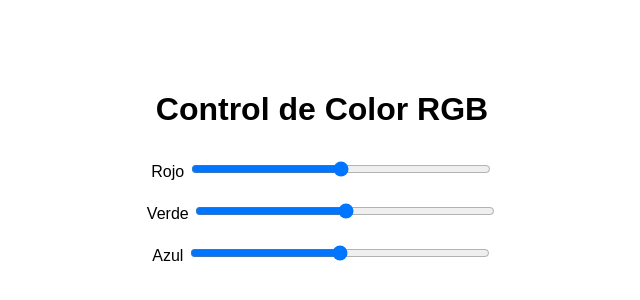
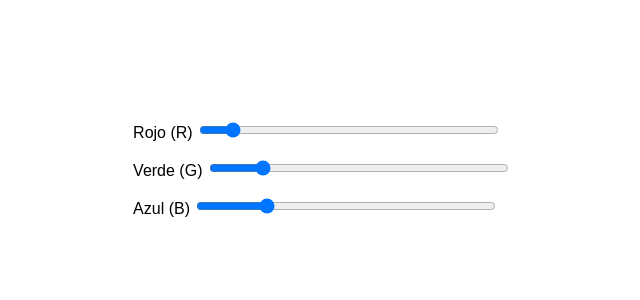
Before and after one commit to Jhony1998-desing/DOM, a plain HTML site: page Index.html in a window 1280 px wide. Shown: the part 228-528 px from the top of the page, without its empty margins (318-958 px from the left). Drawn offline with Linux system fonts and the light colour scheme.

Commit message:
Update Index.html

```diff
--- a/Index.html
+++ b/Index.html
@@ -2,24 +2,34 @@
 <html lang="es">
   <head>
     <meta charset="UTF-8">
+    <meta http-equiv="X-UA-Compatible" content="IE=edge">
     <meta name="viewport" content="width=device-width, initial-scale=1.0">
-  <title>Control de Color RGB</title>
     <link rel="stylesheet" href="styles.css">
+    <title>Color RGB</title>
   </head>
+
   <body>
-  <h1>Control de Color RGB</h1>
-  <div>
-    <label for="red">Rojo</label>
-    <input type="range" id="red" name="red" min="0" max="255">
+    <div class="contenedor-principal">
+      <div class="contenedor-interno">
+        <div class="color">
+          <label for="rojo">Rojo (R)</label>
+          <input id="rojo" type="range" min="0" max="255" value="23" step="1">
+          <p id="texto-rojo"></p>
         </div>
-  <div>
-    <label for="green">Verde</label>
-    <input type="range" id="green" name="green" min="0" max="255">
+
+        <div class="color">
+          <label for="verde">Verde (G)</label>
+          <input id="verde" type="range" min="0" max="255" value="41" step="1">
+          <p id="texto-verde"></p>
         </div>
-  <div>
-    <label for="blue">Azul</label>
-    <input type="range" id="blue" name="blue" min="0" max="255">
+
+        <div class="color">
+          <label for="azul">Azul (B)</label>
+          <input id="azul" type="range" min="0" max="255" value="56" step="1">
+          <p id="texto-azul"></p>
         </div>
-  <script src="script.js"></script>
+      </div>
+    </div>
+    <script src="app.js"></script>
   </body>
 </html>
```
Lines whose indentation alone changed are shown as unchanged.
